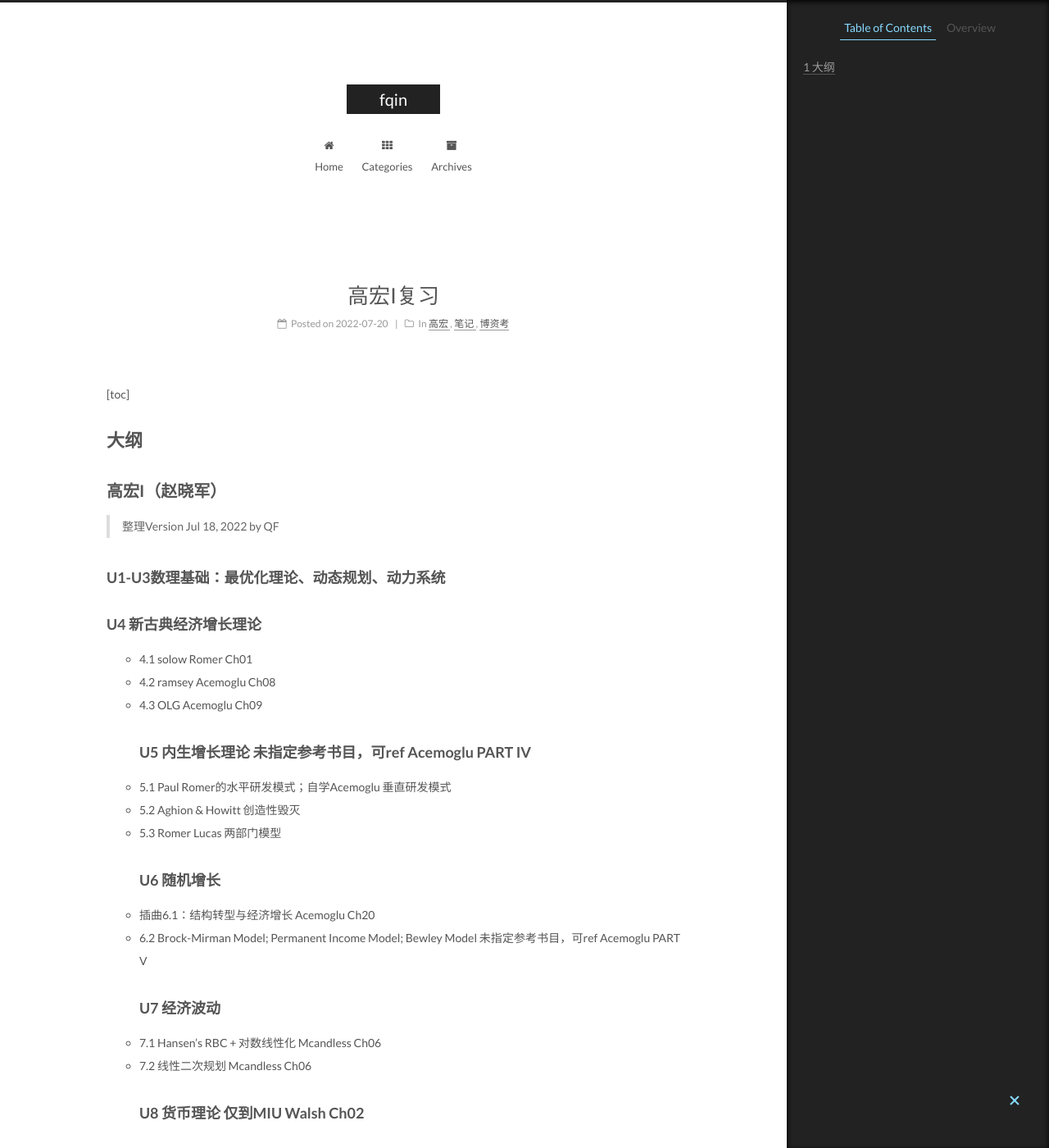
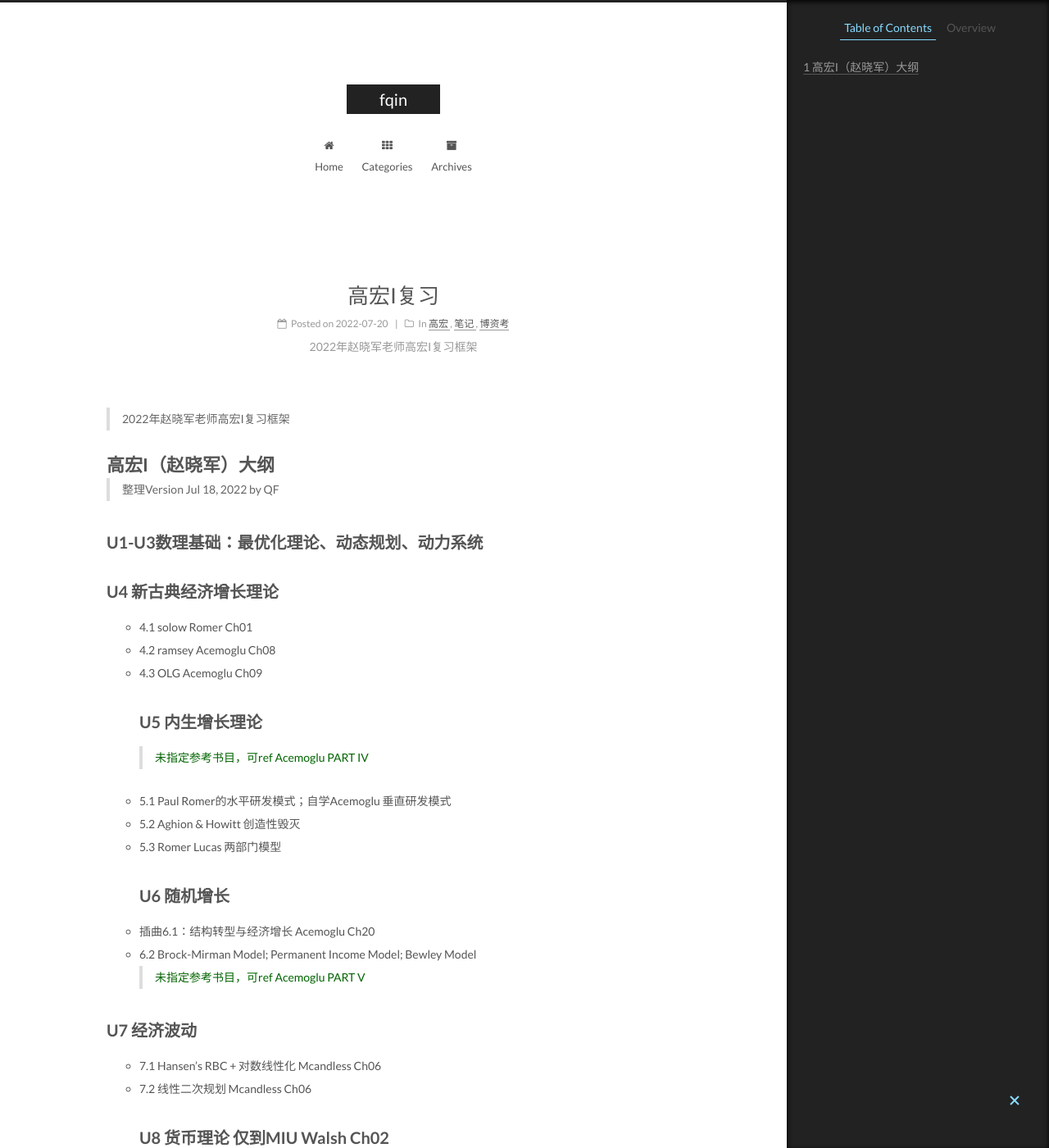
Before and after one commit to fqinpku/fqinpku.github.io, a Jekyll site: the page built from _posts/2022-7-20-Macroeco1.md, in a window 1280 px wide and 1400 px high. Shown: the whole window at 82% size. Built offline with Jekyll 4.4.1, drawn with Linux system fonts in a browser that asks for light colours.

Commit message:
initial commit

```diff
--- a/_posts/2022-7-20-Macroeco1.md
+++ b/_posts/2022-7-20-Macroeco1.md
@@ -1,34 +1,36 @@
 ---
 title: 高宏I复习
+description: 2022年赵晓军老师高宏I复习框架
 categories:
 - 高宏
 - 笔记
 - 博资考
 ---
+> 2022年赵晓军老师高宏I复习框架
 
-[toc]
-
-# 大纲
-## 高宏I（赵晓军）
+# 高宏I（赵晓军）大纲
 > 整理Version Jul 18, 2022 by QF
 
-### U1-U3数理基础：最优化理论、动态规划、动力系统
-### U4 新古典经济增长理论
+## U1-U3数理基础：最优化理论、动态规划、动力系统
+## U4 新古典经济增长理论
 - 4.1 solow Romer Ch01
 - 4.2 ramsey Acemoglu Ch08
 - 4.3 OLG Acemoglu Ch09
-### U5 内生增长理论  未指定参考书目，可ref Acemoglu PART IV
+## U5 内生增长理论
+> <span style="color:darkgreen;">未指定参考书目，可ref Acemoglu PART IV</span>
 - 5.1 Paul Romer的水平研发模式；自学Acemoglu 垂直研发模式
 - 5.2 Aghion & Howitt 创造性毁灭
 - 5.3 Romer Lucas 两部门模型
-### U6 随机增长
+## U6 随机增长
 - 插曲6.1：结构转型与经济增长 Acemoglu Ch20
-- 6.2 Brock-Mirman Model; Permanent Income Model; Bewley Model 未指定参考书目，可ref Acemoglu PART V
-### U7 经济波动
+- 6.2 Brock-Mirman Model; Permanent Income Model; Bewley Model
+> <span style="color:darkgreen;">未指定参考书目，可ref Acemoglu PART V</span>
+
+## U7 经济波动
 - 7.1 Hansen's RBC + 对数线性化 Mcandless Ch06
 - 7.2 线性二次规划 Mcandless Ch06
-### U8 货币理论 仅到MIU Walsh Ch02
-### Ref
+## U8 货币理论 仅到MIU Walsh Ch02
+## Ref
 - ref1. Romer: Advanced_Macro（4th）
 - ref2. Acemoglu: Introduction to Modern Economic Growth by Daron Acemoglu
 - ref3. Mcandless: The ABCs of RBCs An Introduction to Dynamic Macroeconomic Models by George McCandless
```
Also changed, not shown: _posts/2022-07-18-CV.md (renamed from _posts/2022-07-20-CV.md).
